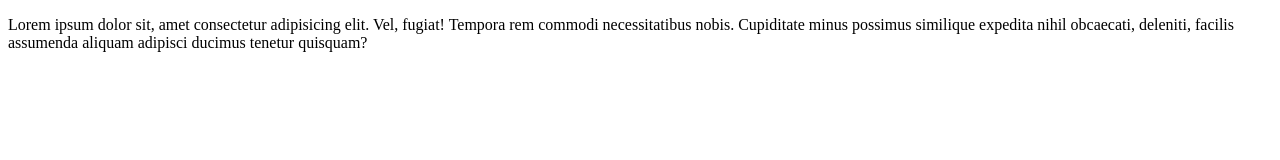
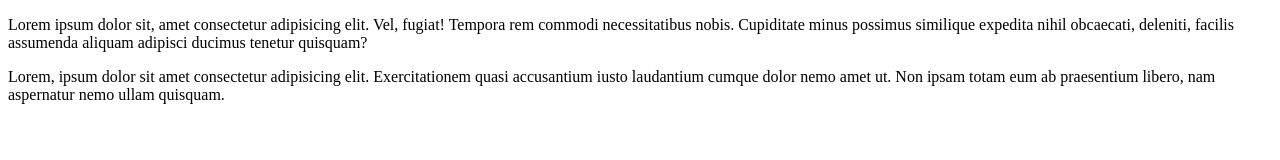
Before and after one commit to hridoy-sarker/practice-repository-1, a plain HTML site: page index.html in a window 1280 px wide. Drawn offline with Linux system fonts and the light colour scheme.

Commit message:
added a paragraph

```diff
--- a/index.html
+++ b/index.html
@@ -7,5 +7,9 @@
 </head>
 <body>
     <p>Lorem ipsum dolor sit, amet consectetur adipisicing elit. Vel, fugiat! Tempora rem commodi necessitatibus nobis. Cupiditate minus possimus similique expedita nihil obcaecati, deleniti, facilis assumenda aliquam adipisci ducimus tenetur quisquam?</p>
+<p>
+    Lorem, ipsum dolor sit amet consectetur adipisicing elit. Exercitationem quasi accusantium iusto laudantium cumque dolor nemo amet ut. Non ipsam totam eum ab praesentium libero, nam aspernatur nemo ullam quisquam.
+</p>
+
 </body>
 </html>
```
